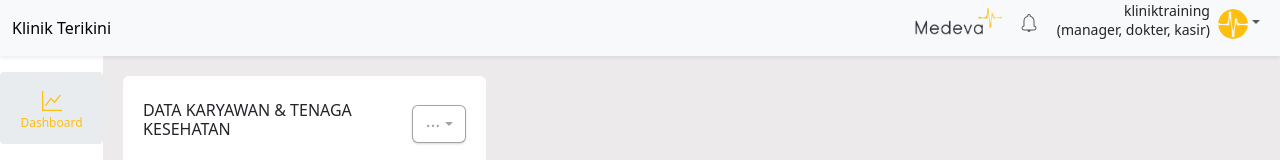
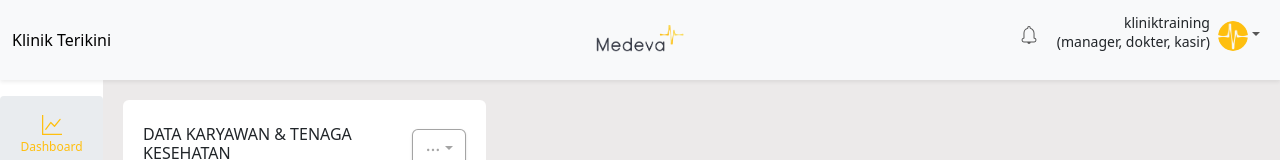
Before and after one commit to wijidwipras/madeva-frontend, a React (Create React App) app: page / in a window 1280 px wide. Shown: the top 160 px of the page. Built offline with nearby package versions, Linux system fonts and the light colour scheme; no server answers.

Commit message:
feat: add page 404 route

```diff
--- a/public/index.html
+++ b/public/index.html
@@ -26,7 +26,7 @@
     -->
     <title>Madeva</title>
   </head>
-  <body>
+  <body style="background-color: #edebeb;">
     <noscript>You need to enable JavaScript to run this app.</noscript>
     <div id="root"></div>
     <!--
--- a/src/index.scss
+++ b/src/index.scss
@@ -5,6 +5,7 @@ body {
       sans-serif;
     -webkit-font-smoothing: antialiased;
     -moz-osx-font-smoothing: grayscale;
+    background-color: aqua;
   }
 
   code {
--- a/src/layouts/NoPage.js
+++ b/src/layouts/NoPage.js
@@ -1,5 +1,16 @@
+import Gambar from '../assets/404.png'
+import '../styles/NoPage.scss'
+
 const NoPage = () => {
-    return <h1>404</h1>;
+    return (
+      <div className='noPage'>
+        <img
+            src={Gambar}
+            height="400"
+            alt="Medeva Logo"
+            />
+      </div>
+    );
   };
 
   export default NoPage;
--- a/src/pages/Home.jsx
+++ b/src/pages/Home.jsx
@@ -20,7 +20,7 @@ const Home = () => {
   const [karyawan, setKaryawan] = useState({});
   const [loading, setLoading] = useState(true);
   const [loadingID, setLoadingID] = useState(true);
-  const [loadingSave, setLoadingSave] = useState(true);
+  const [loadingSave, setLoadingSave] = useState(false);
   const [error, setError] = useState(null);
   const [search, setSearch] = useState('');
   const [status, setStatus] = useState('');
@@ -296,7 +296,7 @@ const Home = () => {
                   <h5 className="card-title">FORM TAMBAH KARYAWAN</h5>
                 </div>
                 <div className="card-body-karyawan">
-                  <KaryawanFullForm onSubmitForm={handleFormSubmit} initialData={karyawan} isUpdate={karyawan.id !== undefined ? true : false} />
+                  <KaryawanFullForm onSubmitForm={handleFormSubmit} initialData={karyawan} isLoading={loadingSave} isUpdate={karyawan.id !== undefined ? true : false} />
                 </div>
               </Card>
             )}
--- a/src/pages/KaryawanFullForm.jsx
+++ b/src/pages/KaryawanFullForm.jsx
@@ -694,7 +694,7 @@ const KaryawanFullForm = ({ onSubmitForm, initialData = null, isLoading = false,
             className="simpan-button px-4"
             disabled={isLoading}
           >
-            {isLoading ? "Update..." : "Update"}
+            {isLoading ? "Menyimpan..." : "Simpan"}
           </Button>
         </Col>
       </Row>
--- /dev/null
+++ b/src/styles/NoPage.scss
@@ -0,0 +1,6 @@
+.noPage{
+    height: 80vh;
+    display: flex;
+    justify-content: center;
+    align-items: center;
+}
--- a/src/styles/navbar.scss
+++ b/src/styles/navbar.scss
@@ -1,21 +1,20 @@
 .appNavbar{
-    height: 7vh;
-    background: #ffffff;
+    height: 80px;
+    background-color: #ffffff;
+    position: sticky;
+    top: 0;
+    z-index: 99;
+    width: 100%;
 }
 
 .container-navbar{
     position: relative;
-    // border: solid;
-    .logo{
+    .logo {
         position: absolute;
-        top: 0;
-        left: 0;
-        right: 0;
-        bottom: 0;
-        transform: translate(1050%, 13%);
-        width: fit-content;
-        font-weight: 500;
-    }
+        top: 50%;
+        left: 50%;
+        transform: translate(-50%, -50%);
+      }
     .profile{
         border-radius: 99%;
     }
```
Also changed, not shown: src/assets/404.png (added).
